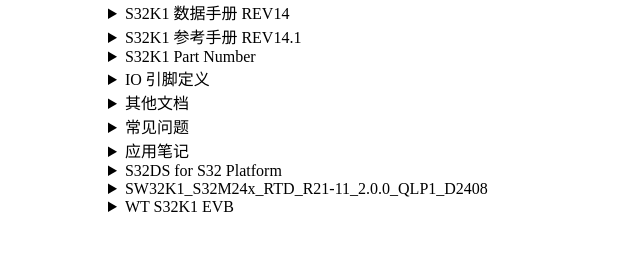
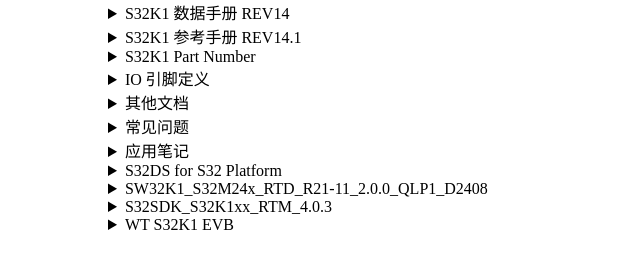
Before and after one commit to chenzch/NXPMCUFAQ, a plain HTML site: page S32K1/index.html in a window 1280 px wide. Shown: the part 66-334 px from the top of the page, without its empty margins (0-640 px from the left). Drawn offline with Linux system fonts and the light colour scheme.

Commit message:
Add SDK for S32K1

```diff
--- a/S32K1/index.html
+++ b/S32K1/index.html
@@ -82,6 +82,11 @@
         </details>
 
         <details>
+            <summary>S32SDK_S32K1xx_RTM_4.0.3</summary>
+            <p><a href="https://pan.baidu.com/s/14pyaOSDfcd2b06tknw2AyA?pwd=r5ps" target="_blank">S32SDK_S32K1xx_RTM_4.0.3.exe 提取码: r5ps</a></p>
+        </details>
+
+        <details>
             <summary>WT S32K1 EVB</summary>
             <p><a href="https://github.com/chenzch/WT_S32K1_EVB" target="_blank">WT_S32K1_EVB (KiCad8)</a></p>
         </details>
```
